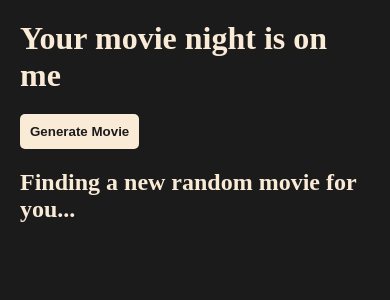
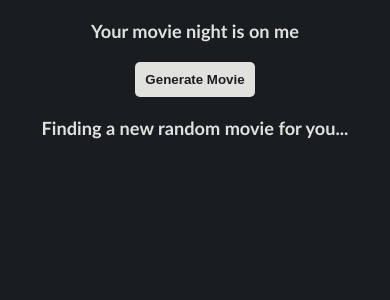
Before and after one commit to kusthi/rxg-movie, a React (Vite) app: page / in a window 390 px wide. Both pictures are taken after a click on the button "Generate Movie". Shown: the top 300 px of the page. Built offline with nearby package versions, Linux system fonts and the light colour scheme; no server answers.

Commit message:
Added responsive styles

```diff
--- a/src/components/Button.jsx
+++ b/src/components/Button.jsx
@@ -1,10 +1,12 @@
 export default function Button({ onClick, children }) {
   return (
-    <button
-      className='btn'
-      onClick={e => onClick()}
-    >
-      {children}
-    </button>
+    <div className='btn-cont'>
+      <button
+        className='btn'
+        onClick={() => onClick()}
+      >
+        {children}
+      </button>
+    </div>
   );
 }
--- a/src/components/Home.jsx
+++ b/src/components/Home.jsx
@@ -7,7 +7,7 @@ export default function Home() {
 
   return (
     <>
-      <div>
+      <div className='main-cont'>
         <Hero />
         <Button onClick={setMovie}>Generate Movie</Button>
         <Movie movie={movie} />
@@ -19,7 +19,7 @@ export default function Home() {
 function Hero() {
   return (
     <div>
-      <h1>Your movie night is on me</h1>
+      <h1 className='titles'>Your movie night is on me</h1>
     </div>
   );
 }
--- a/src/components/InvalidPage.jsx
+++ b/src/components/InvalidPage.jsx
@@ -1,3 +1,7 @@
 export default function InvalidPage() {
-  return <div>Page not found</div>;
+  return (
+    <div className='page-not-found'>
+      <h1 className='titles'>Page not found</h1>
+    </div>
+  );
 }
--- a/src/components/LoadImageWithFeedback.jsx
+++ b/src/components/LoadImageWithFeedback.jsx
@@ -20,7 +20,7 @@ export default function LoadImageWithFeedback({ imgURL, setIsImgLoaded }) {
   }
 
   return (
-    <div>
+    <div className='img-cont'>
       <img
         className='img'
         src={imgURL}
--- a/src/components/Movie.jsx
+++ b/src/components/Movie.jsx
@@ -1,40 +1,61 @@
-import { useContext, useState } from 'react';
+import { useContext, useEffect, useState } from 'react';
+import { ImgLoadedContext } from './Contexts';
 import { getMovieImageURL } from '../data/randomMovieData';
+import { storeGenresList } from '../data/storeGenresList';
 import LoadImageWithFeedback from './LoadImageWithFeedback';
-import MovieDetails from '../components/MovieDetails';
-import { ImgLoadedContext } from './Contexts';
+import MovieDetails from './MovieDetails';
 
 export default function Movie({ movie }) {
   const [isImgLoaded, setIsImgLoaded] = useState(false);
+  const [genreListKey, setGenreListKey] = useState(null);
+
+  useEffect(() => {
+    (async () => {
+      const key = await storeGenresList();
+      setGenreListKey(key);
+    })();
+    return () => setGenreListKey(null);
+  }, []);
+
+  const isGenreListFetched = genreListKey !== null ? true : false;
 
   if (movie == null || movie == '') {
-    return movie == '' ? null : <h2>Finding a new random movie for you...</h2>;
+    return movie == '' ? null : (
+      <h2 className='titles'>Finding a new random movie for you...</h2>
+    );
   }
 
   return (
     <ImgLoadedContext.Provider value={isImgLoaded}>
-      <LoadingFeedback />
-      <div>
-        <LoadImageWithFeedback
-          imgURL={getMovieImageURL(movie.poster_path)}
-          setIsImgLoaded={setIsImgLoaded}
-        />
-        <MovieDetails movie={movie} />
+      <div class='movie-cont'>
+        <LoadingFeedback isGenreListFetched={isGenreListFetched} />
+        <div>
+          <LoadImageWithFeedback
+            imgURL={getMovieImageURL(movie.poster_path)}
+            setIsImgLoaded={setIsImgLoaded}
+          />
+          {isGenreListFetched ? (
+            <MovieDetails
+              movie={movie}
+              genreListKey={genreListKey}
+            />
+          ) : null}
+        </div>
       </div>
     </ImgLoadedContext.Provider>
   );
 }
 
-function LoadingFeedback() {
+function LoadingFeedback({ isGenreListFetched }) {
   const isImgLoaded = useContext(ImgLoadedContext);
 
-  if (isImgLoaded) {
+  if (isImgLoaded && isGenreListFetched) {
     return null;
   }
 
   return (
     <div>
-      <h2>Got a movie! Loading Data...</h2>
+      <h2 className='titles'>Got a movie! Fetching Data...</h2>
     </div>
   );
 }
--- a/src/components/MovieDetails.jsx
+++ b/src/components/MovieDetails.jsx
@@ -1,15 +1,38 @@
 import { useContext } from 'react';
 import { ImgLoadedContext } from './Contexts';
 
-export default function MovieDetails({ movie }) {
+export default function ShowMovie({ movie, genreListKey }) {
   const isImgLoaded = useContext(ImgLoadedContext);
+
+  const getGenres = () => {
+    const allGenresList = JSON.parse(sessionStorage.getItem(genreListKey));
+    const genreIds = movie.genre_ids;
+    const genreNames = allGenresList
+      .filter(genre => genreIds.includes(genre.id))
+      .map(titleGenre => titleGenre.name)
+      .join(', ');
+    return genreNames;
+  };
+
+  const getYear = () => movie.release_date.split('-', 1)[0];
+
   if (!isImgLoaded) {
     return null;
+  } else {
+    return (
+      <div className='movie-details'>
+        <div className='movie-title'>
+          <p>
+            {movie.title} ({getYear()})
+          </p>
+        </div>
+        <div className='movie-genres'>
+          <p>{getGenres(genreListKey)}</p>
+        </div>
+        <div className='movie-desc'>
+          <p>{movie.overview}</p>
+        </div>
+      </div>
+    );
   }
-
-  return (
-    <div>
-      <h2>{movie.title}</h2>
-    </div>
-  );
 }
--- a/src/data/apiData.js
+++ b/src/data/apiData.js
@@ -2,7 +2,9 @@ export const APIs = {
   generalAPI: {
     key: import.meta.env.VITE_MOVIEDB_API_KEY,
     url: 'https://api.themoviedb.org',
-    path: '/3/discover/movie',
+    discoverMoviesPath: '/3/discover/movie',
+    genresPath: '/3/genre/movie/list',
+    moviePath: '/3/movie/',
   },
   imgAPI: {
     url: 'https://image.tmdb.org',
--- a/src/data/randomMovieData.js
+++ b/src/data/randomMovieData.js
@@ -39,7 +39,7 @@ function constructQueryableURL(
   minVoteAvg = 8
 ) {
   const api = APIs.generalAPI;
-  const url = new URL(api.path, api.url);
+  const url = new URL(api.discoverMoviesPath, api.url);
   url.searchParams.set(PARAMS.apiKey, api.key);
   url.searchParams.set(PARAMS.releaseYear, year);
   url.searchParams.set(PARAMS.genresToInclude, genre);
--- /dev/null
+++ b/src/data/storeGenresList.js
@@ -0,0 +1,18 @@
+import { APIs, PARAMS } from './apiData';
+
+export async function storeGenresList() {
+  const url = getGenresURL();
+  const response = await fetch(url);
+  const data = await response.json();
+  const key = 'genreList';
+  sessionStorage.setItem(key, JSON.stringify(data.genres));
+  return key;
+}
+
+function getGenresURL() {
+  const api = APIs.generalAPI;
+  const url = new URL(api.genresPath, api.url);
+  url.searchParams.set(PARAMS.apiKey, api.key);
+  console.log(url.toString());
+  return url.toString();
+}
--- a/src/index.css
+++ b/src/index.css
@@ -2,25 +2,82 @@
   margin: 0;
   padding: 0;
 }
+
+@media (max-width: 700px) {
+  .img {
+    width: 250px !important;
+    height: 250px !important;
+  }
+}
+
+@media (max-width: 600px) {
+  .movie-desc p {
+    width: 450px !important;
+  }
+}
+
+@media (max-width: 500px) {
+  .movie-desc p {
+    width: 400px !important;
+  }
+}
+
+@media (max-width: 400px) {
+  .movie-desc p {
+    width: 300px !important;
+  }
+
+  .titles,
+  .movie-title {
+    font-size: 1.3rem !important;
+  }
+
+  .movie-desc p {
+    font-size: 1rem !important;
+  }
+}
+
+:root {
+  --main-bg-color: #191c20;
+  --main-fg-color: #e1e1dd;
+  --main-text-color-dim: #91a3b0;
+}
 :root,
 body {
-  background-color: #1b1b1b;
-  color: antiquewhite;
+  background-color: var(--main-bg-color);
+  color: var(--main-fg-color);
+  font-family: 'Trebuchet MS', 'Lucida Sans Unicode', 'Lucida Grande',
+    'Lucida Sans', Arial, sans-serif;
   height: 100%;
+  font-size: 14px;
 }
 
-body {
-  padding: 20px;
+.titles {
+  /* */
+}
+
+.main-cont {
+  margin: 20px 20px 0 20px;
+  text-align: center;
 }
 
 .btn {
+  text-align: center;
   margin: 20px 0;
   padding: 10px;
   border: none;
   border-radius: 5px;
-  background-color: antiquewhite;
-  color: #1b1b1b;
+  background-color: var(--main-fg-color);
+  color: var(--main-bg-color);
   font-weight: bold;
+}
+
+.movie-cont {
+  width: 100%;
+}
+
+.img-cont {
+  display: inline-block;
 }
 
 .img {
@@ -29,3 +86,29 @@ body {
   height: 300px;
   border-radius: 7px;
 }
+
+.movie-title {
+  font-size: 1.5rem;
+  font-weight: bold;
+  margin-bottom: 5px;
+}
+
+.movie-genres {
+  color: var(--main-text-color-dim);
+}
+
+.movie-desc {
+  margin-top: 10px;
+  font-size: 1.1rem;
+  line-height: 1.3rem;
+  margin-bottom: 100px;
+}
+
+.movie-desc p {
+  margin: 0 auto;
+  width: 500px;
+  height: 400px;
+  font-size: 1.2rem;
+  text-align: justify;
+  line-height: 1.6rem;
+}
```
